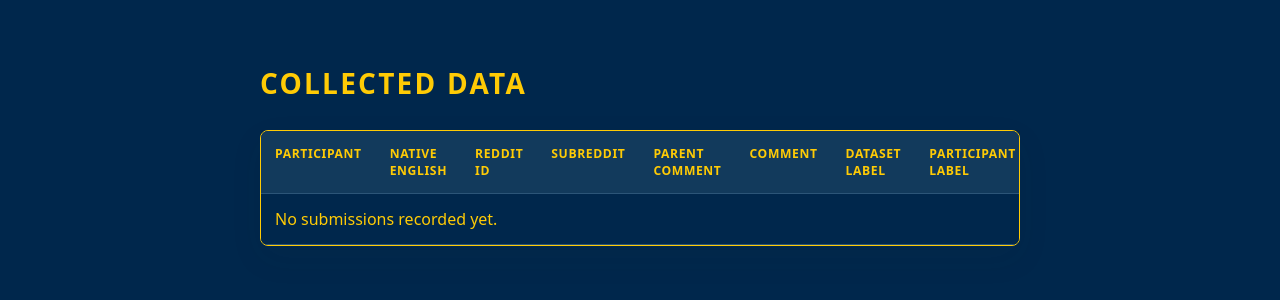
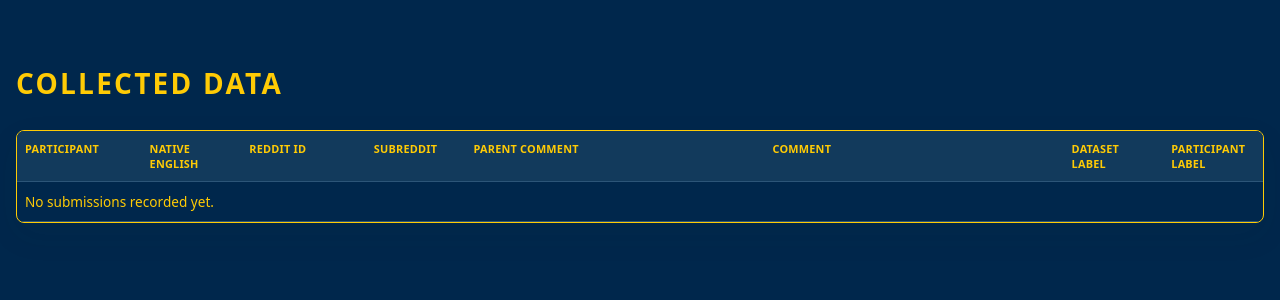
Before and after one commit to Junminkyu/assignment3_noAI, a Flask app: page /results in a window 1280 px wide. Shown: the top 300 px of the page. Run offline with Flask 3, Linux system fonts and the light colour scheme; data that the repository does not hold is empty; some libraries are stand-ins or nearby versions.

Commit message:
Design change for results page

```diff
--- a/static/style.css
+++ b/static/style.css
@@ -63,7 +63,22 @@ th { background: #123a5c; font-size: .76rem; letter-spacing: .05em; text-transfo
 td:nth-child(2) { min-width: 280px; line-height: 1.45; }
 .table-wrap { overflow-x: auto; }
 
+.page.results-page { width: calc(100% - 32px); }
+.results-table { table-layout: fixed; }
+.results-table th, .results-table td { overflow-wrap: anywhere; padding: 10px 8px; }
+.results-table th { font-size: .68rem; letter-spacing: .02em; }
+.results-table td { font-size: .85rem; line-height: 1.4; }
+.results-table td:nth-child(2) { min-width: 0; }
+.results-table-wrap { overflow-x: hidden; }
+.participant-column { width: 10%; }
+.native-column { width: 8%; }
+.reddit-id-column { width: 10%; }
+.subreddit-column { width: 8%; }
+.parent-comment-column, .comment-column { width: 24%; }
+.label-column { width: 8%; }
+
 @media (max-width: 560px) {
   .page { width: min(100% - 24px, 760px); padding: 40px 0; }
+  .page.results-page { width: calc(100% - 24px); }
   .panel { padding: 22px; }
 }
--- a/templates/results.html
+++ b/templates/results.html
@@ -1,9 +1,19 @@
 {% extends "base.html" %}
 {% block content %}
-<main class="page">
+<main class="page results-page">
   <p class="title">Collected data</p>
-  <div class="table-wrap">
-    <table>
+  <div class="table-wrap results-table-wrap">
+    <table class="results-table">
+      <colgroup>
+        <col class="participant-column">
+        <col class="native-column">
+        <col class="reddit-id-column">
+        <col class="subreddit-column">
+        <col class="parent-comment-column">
+        <col class="comment-column">
+        <col class="label-column">
+        <col class="label-column">
+      </colgroup>
       <thead>
         <tr>
           <th>Participant</th>
```
